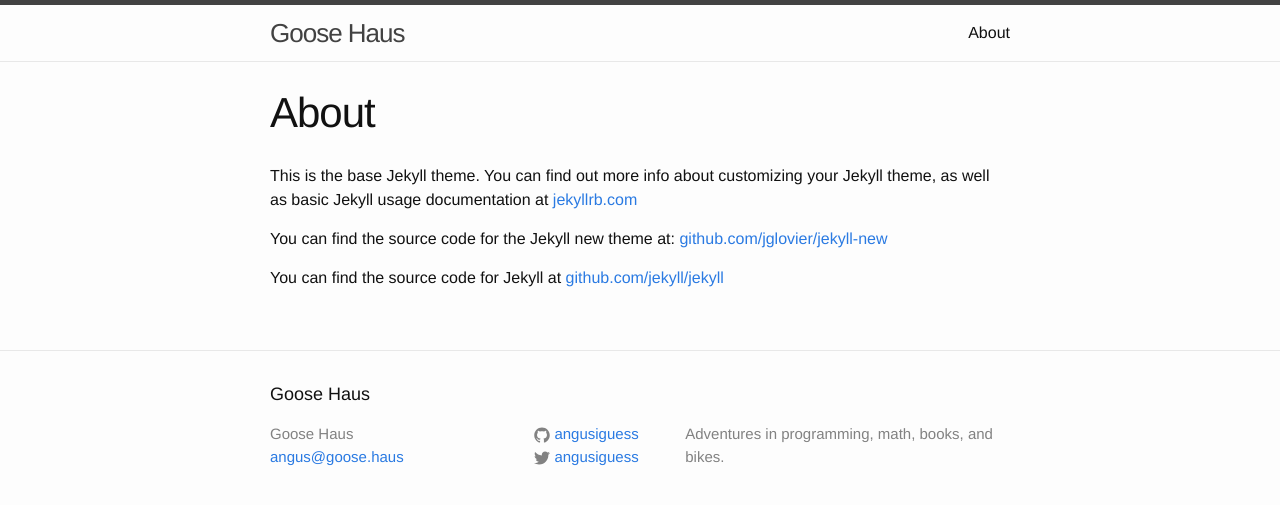
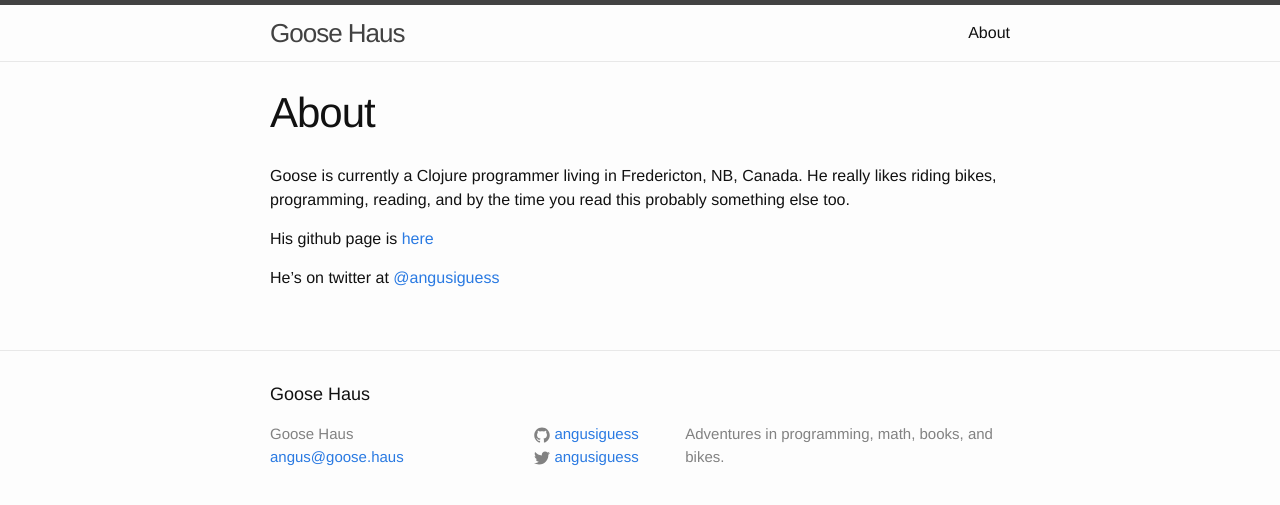
Before and after one commit to angusiguess/angusiguess.github.io-archive, a Jekyll site: the page built from about.md, in a window 1280 px wide. Shown: the top 505 px of the page. Built offline with Jekyll 4.4.1, drawn with Linux system fonts in a browser that asks for light colours.

Commit message:
Fix about page, thanks @mneise

```diff
--- a/about.md
+++ b/about.md
@@ -4,8 +4,8 @@ title: About
 permalink: /about/
 ---
 
-This is the base Jekyll theme. You can find out more info about customizing your Jekyll theme, as well as basic Jekyll usage documentation at [jekyllrb.com](http://jekyllrb.com/)
+Goose is currently a Clojure programmer living in Fredericton, NB, Canada. He really likes riding bikes, programming, reading, and by the time you read this probably something else too.
 
-You can find the source code for the Jekyll new theme at: [github.com/jglovier/jekyll-new](https://github.com/jglovier/jekyll-new)
+His github page is [here](github.com/angusiguess)
 
-You can find the source code for Jekyll at [github.com/jekyll/jekyll](https://github.com/jekyll/jekyll)
+He's on twitter at [@angusiguess](https://twitter.com/angusiguess)
```
